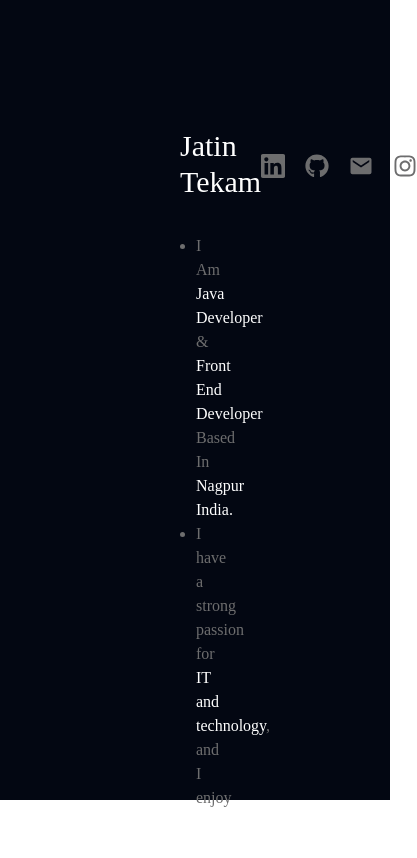
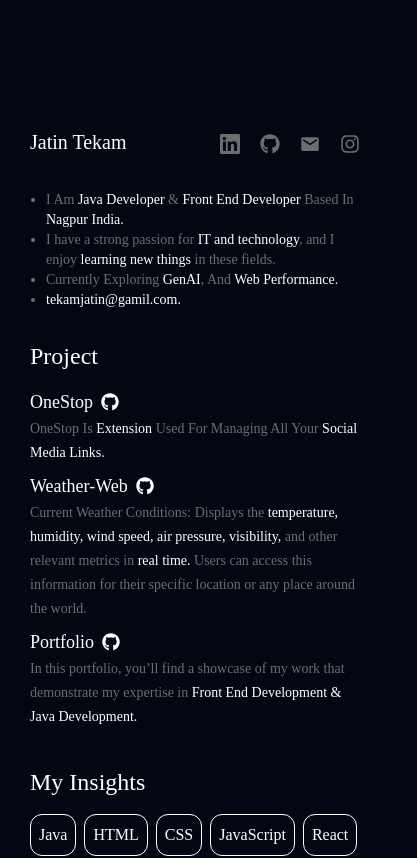
Before and after one commit to JatinTekam/portfolio-website, a React (Vite) app: page / in a window 390 px wide. Shown: the top 858 px of the page, 417 px wide, since content can reach past the window. Built offline with nearby package versions, Linux system fonts and the light colour scheme.

Commit message:
Make it responsive

```diff
--- a/src/App.jsx
+++ b/src/App.jsx
@@ -6,7 +6,7 @@ import { Learning } from './Section/Learning'
 
 function App() {
   return (
-    <main className='bg-[#030712] h-[800px] m-auto border-white font-[MonaSans] px-[180px] pt-7'>
+    <main className='bg-[#030712] h-[100%] m-auto border-white font-[MonaSans] px-[30px] pt-7 md:px-[150px] sm:px-[90px]'>
       <HeroSection/>
       <Information/>
       <ProjectSection/>
--- a/src/Section/HeroSection.jsx
+++ b/src/Section/HeroSection.jsx
@@ -12,12 +12,12 @@ export const HeroSection=()=>{
         <section className="flex flex-end text-[#6D6D6E] pt-[100px] pb-[30px]  m-auto">
             <div className=" w-full flex items-center justify-between">
             <div>
-           <h1 className="text-3xl pb-1 text-white">
+           <h1 className="text-xl pb-1 text-white md:text-3xl">
             Jatin Tekam
            </h1>
            </div>
            <div>
-           <figure className="flex gap-5 text-2xl">
+           <figure className="flex gap-5 text-xl  md:text-2xl">
             <a href="https://www.linkedin.com/in/jatin-tekam/" className="hover:text-white" target="_blank" rel="noopener noreferrer"><SiLinkedin className="cursor-pointer"/></a>
             <a href="https://github.com/jatinTekam" className="hover:text-white"  > <FaGithub className="cursor-pointer"/></a>
             <a href="mailto:tekamjatin@gmail.com" className="hover:text-white" ><IoMdMail className="cursor-pointer"/></a>
--- a/src/Section/Information.jsx
+++ b/src/Section/Information.jsx
@@ -1,6 +1,6 @@
 export const Information = () => {
   return (
-    <ul className="text-[#6D6D6E] list-disc pb-[30px] pl-4">
+    <ul className="text-[#6D6D6E] list-disc pb-[30px] pl-4 text-sm md:text-lg">
       <li>
         I Am <span className="text-white">Java Developer </span>&
         <span className="text-white"> Front End Developer </span> Based In
--- a/src/Section/Learning.jsx
+++ b/src/Section/Learning.jsx
@@ -2,7 +2,7 @@ export const Learning=()=>{
 
 
     return(
-        <section>
+        <section className="pb-[30px]">
              <h1 className="text-white text-2xl pb-4">My Insights</h1>
 
             <div className="text-white flex gap-2 flex-wrap mb-2">
--- a/src/Section/ProjectSection.jsx
+++ b/src/Section/ProjectSection.jsx
@@ -2,10 +2,10 @@ import { FaGithub } from "react-icons/fa";
 export const ProjectSection = () => {
   return (
     <section className="pb-[30px]">
-      <h1 className="text-white text-2xl pb-4">Project</h1>
+      <h1 className="text-white text-2xl pb-4 md:text-3xl">Project</h1>
 
         <div className="mb-2">
-      <h4 className="text-white text-xl flex items-center gap-2">
+      <h4 className="text-white text-lg flex items-center gap-2 md:text-xl">
         OneStop <a href="https://github.com/JatinTekam/OneStop-Extension"><span className="cursor-pointer"><FaGithub/></span></a>
       </h4>
       <span className="text-sm text-[#6D6D6E] "> OneStop Is <span className="text-white"> Extension</span> Used For
@@ -15,7 +15,7 @@ export const ProjectSection = () => {
         </div>
 
         <div className="mb-2">
-      <h4 className="text-white text-xl flex items-center gap-2">
+      <h4 className="text-white text-lg flex items-center gap-2 md:text-xl">
         Weather-Web <a href="https://github.com/JatinTekam/Weather-Website"><span className="cursor-pointer"><FaGithub/></span></a>
       </h4>
       <span className="text-sm text-[#6D6D6E] "> Current Weather Conditions: Displays the <span className="text-white">temperature, humidity, wind speed, air pressure, visibility,</span> and other relevant metrics in <span className="text-white">real time.</span> Users can access this information for their specific location or any place around the world.
@@ -23,7 +23,7 @@ export const ProjectSection = () => {
         </div>
 
         <div className="mb-2">
-      <h4 className="text-white text-xl flex items-center gap-2">
+      <h4 className="text-white text-lg flex items-center gap-2 md:text-xl">
         Portfolio<a href="https://github.com/JatinTekam/portfolio-website"><span className="cursor-pointer"><FaGithub/></span></a>
       </h4>
       <span className="text-sm text-[#6D6D6E] "> In this portfolio, you’ll find a showcase of my work that demonstrate my expertise in <span className="text-white">Front End Development & Java Development.</span>
--- a/src/index.css
+++ b/src/index.css
@@ -3,3 +3,9 @@
 *{
     font-family: cursive;
 }
+
+html,body{
+    width: 100%;
+    height: 100%;
+    background-color:#030712 ;
+}
```
